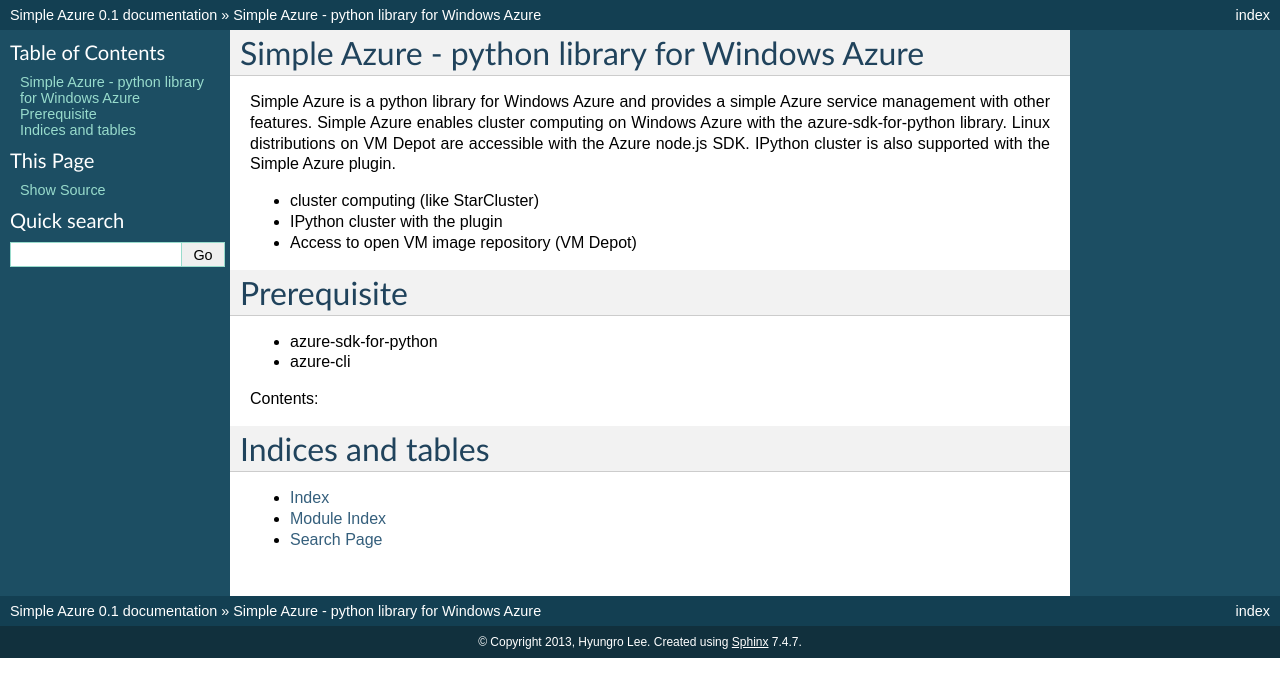
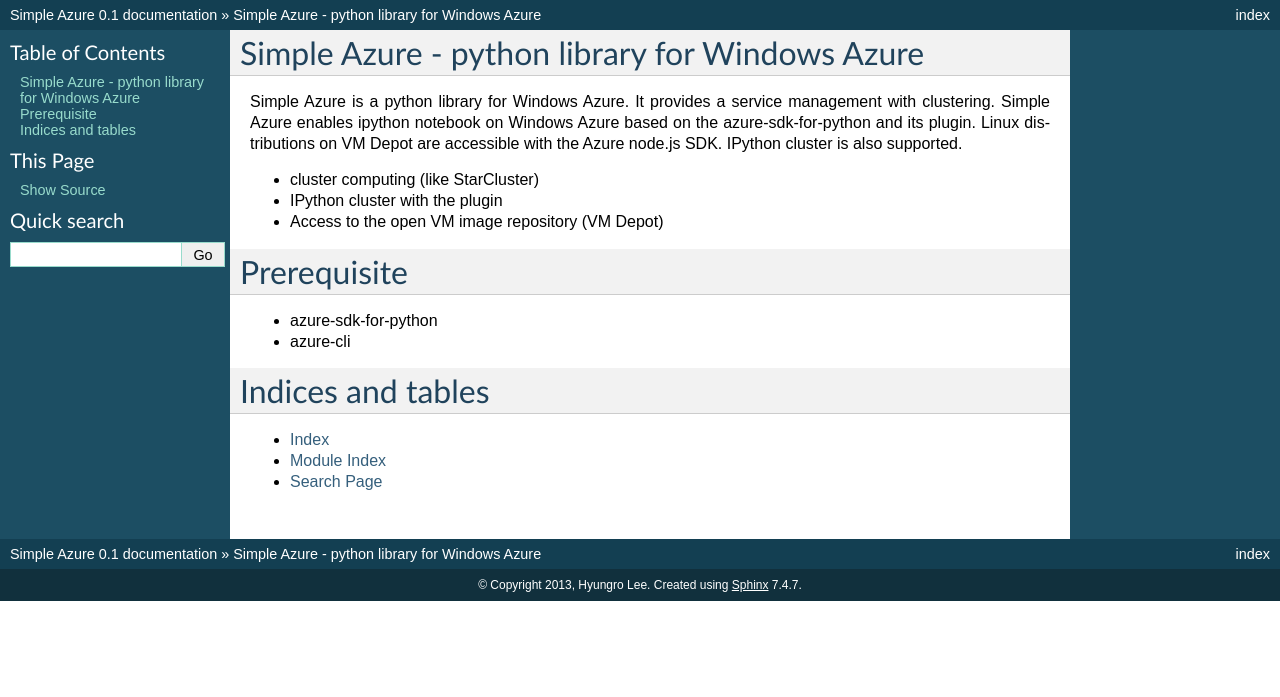
Before and after one commit to lee212/simpleazure, a Sphinx documentation site: the page built from docs/index.rst, in a window 1280 px wide. Shown: the top 697 px of the page. Built offline with Sphinx 7.4.7, drawn with Linux system fonts in a browser that asks for light colours.

Commit message:
Update index.rst

```diff
--- a/docs/index.rst
+++ b/docs/index.rst
@@ -6,11 +6,15 @@
 Simple Azure - python library for Windows Azure
 ================================================
 
-Simple Azure is a python library for Windows Azure and provides a simple Azure service management with other features. Simple Azure enables cluster computing on Windows Azure with the azure-sdk-for-python library. Linux distributions on VM Depot are accessible with the Azure node.js SDK. IPython cluster is also supported with the Simple Azure plugin.
+Simple Azure is a python library for Windows Azure.
+It provides a service management with clustering.
+Simple Azure enables ipython notebook on Windows Azure based on the azure-sdk-for-python and its plugin.
+Linux distributions on VM Depot are accessible with the Azure node.js SDK.
+IPython cluster is also supported.
 
 * cluster computing (like StarCluster)
 * IPython cluster with the plugin
-* Access to open VM image repository (VM Depot)
+* Access to the open VM image repository (VM Depot)
 
 Prerequisite
 ============
```
Also changed, not shown: other parts of docs/index.rst (+0 -4 lines).
